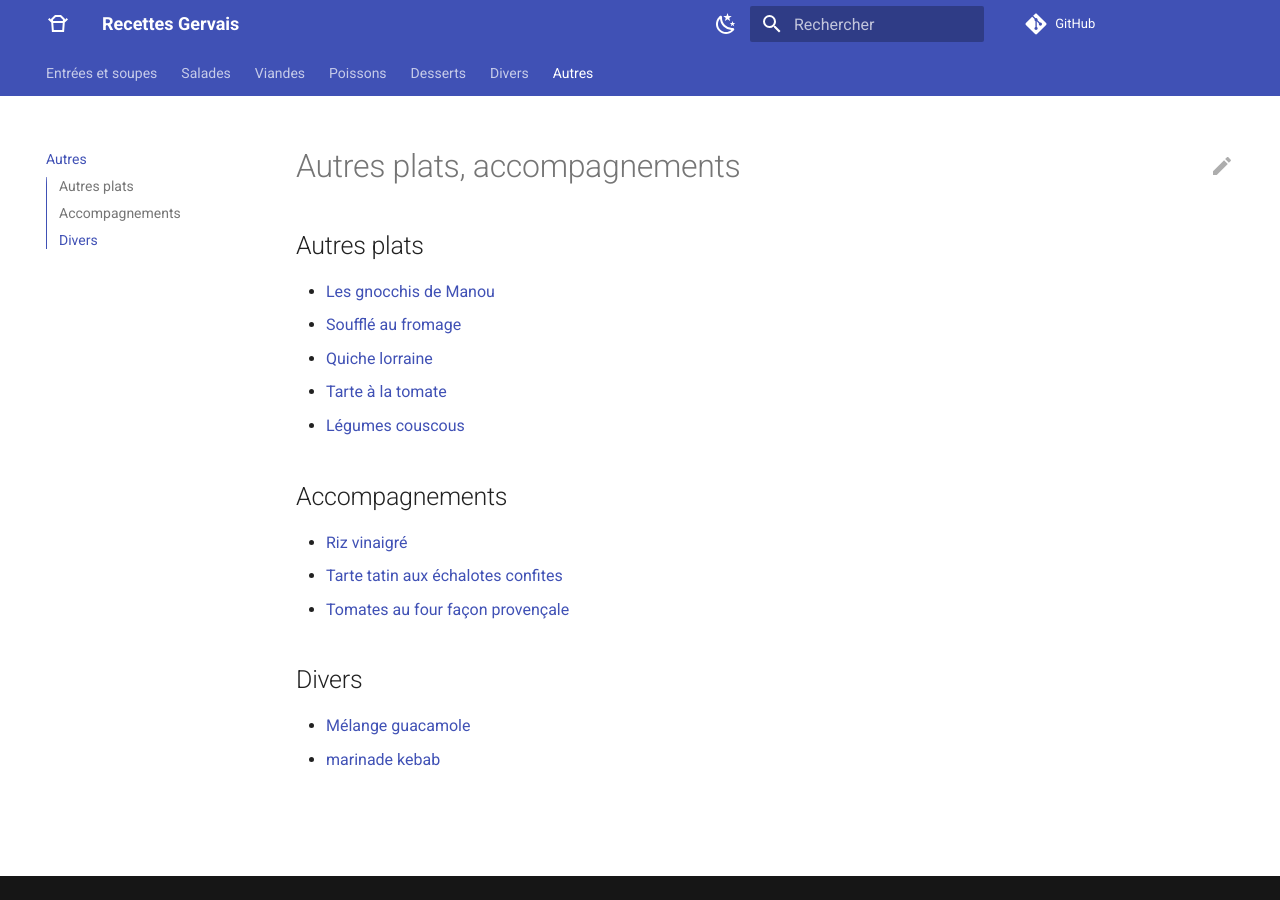
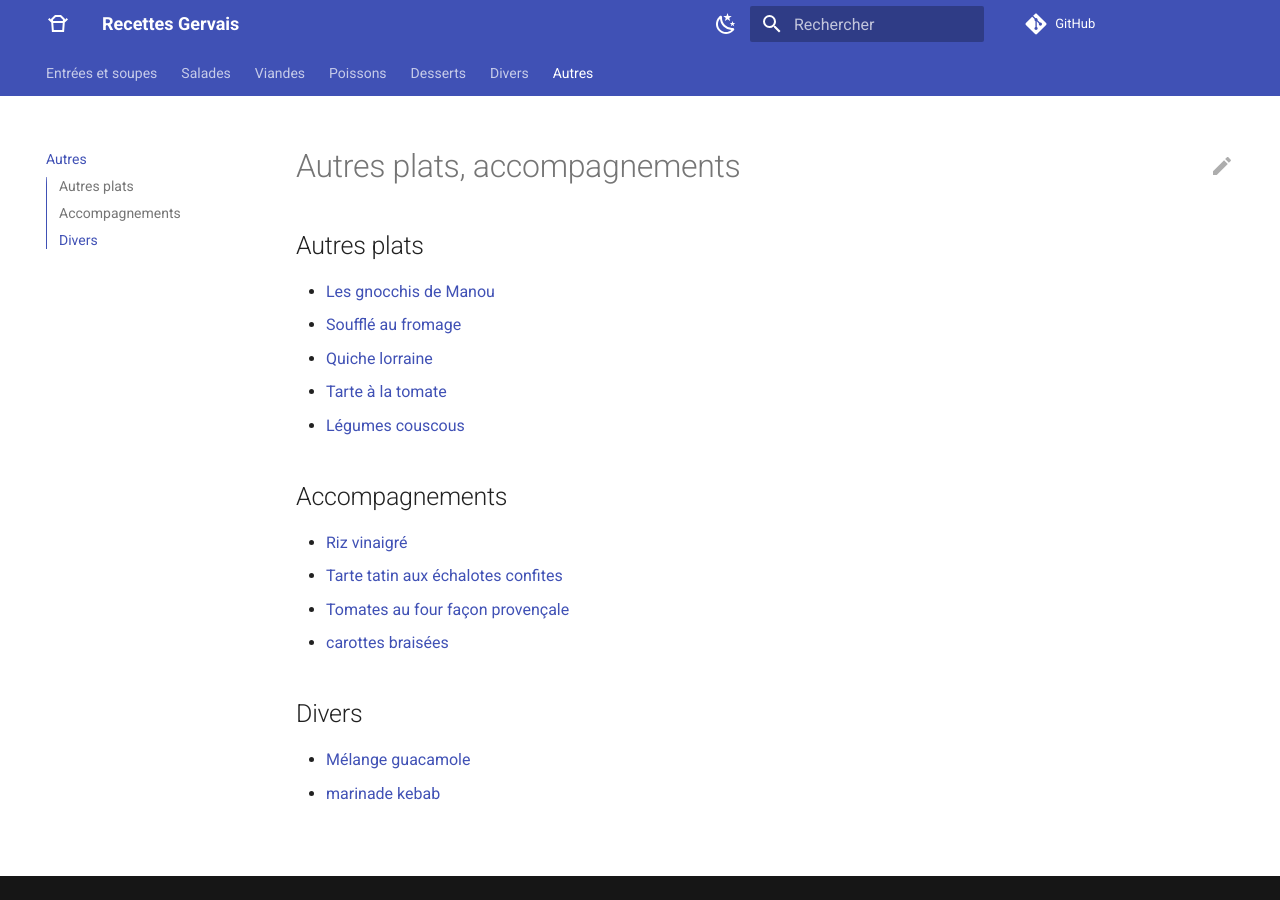
Before and after one commit to giem-git/recipes, an MkDocs documentation site: the page built from docs/autres.md, in a window 1280 px wide. Built offline with MkDocs 1.6.1 and Material for MkDocs 9.7.7, drawn with Linux system fonts in a browser that asks for light colours; comment, search, counter and statistics services are not loaded.

Commit message:
About carottes braisees

```diff
--- a/docs/autres.md
+++ b/docs/autres.md
@@ -11,6 +11,7 @@
   * [Riz vinaigré](autres/riz_vinaigre.md)
   * [Tarte tatin aux échalotes confites](autres/tatin_echalotes.md)
   * [Tomates au four façon provençale](autres/tomates_provencale.md)
+  * [carottes braisées](autres/carottes_braisees)
 
 ## Divers
   * [Mélange guacamole](autres/guaca.md)
```
